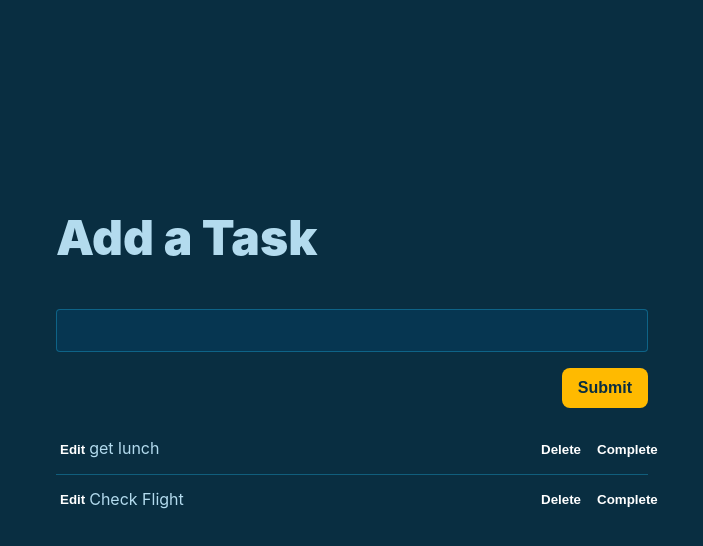
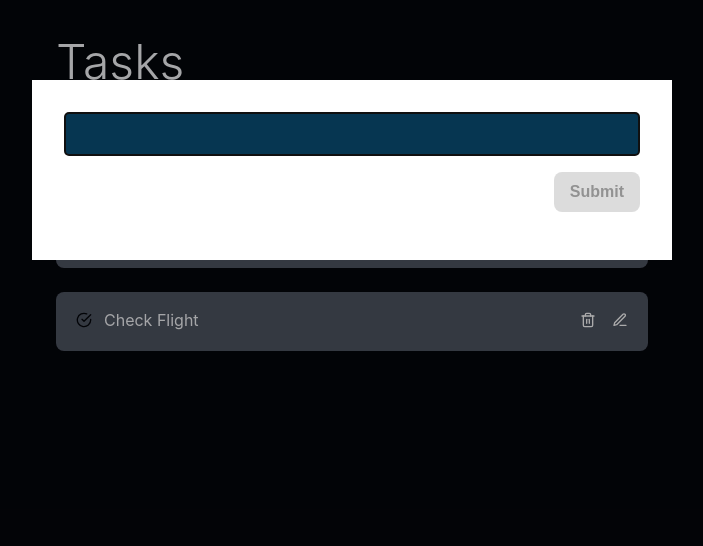
Before and after one commit to charliewilco/basic-react-todo-list, a React (Create React App) app: page / in a window 1280 px wide. Shown: the top 546 px of the page, without its empty margins (288-991 px from the left). Built offline with nearby package versions, Linux system fonts and the light colour scheme.

Commit message:
Using reducer over state

```diff
--- a/src/edit-item.tsx
+++ /dev/null
@@ -1,28 +0,0 @@
-import * as React from "react";
-import { TodoItem } from "./list-view";
-
-interface EditProps {
-  item: TodoItem;
-  onUpdate: (t: TodoItem) => void;
-  onDone: () => void;
-}
-
-export const EditItem: React.FC<EditProps> = function(props) {
-  const [value, setValue] = React.useState(props.item.task);
-  const handleChange = (event: React.ChangeEvent<HTMLInputElement>) => {
-    setValue(event.target.value);
-  };
-
-  const handleSubmit = (event: React.FormEvent) => {
-    event.preventDefault();
-    props.onUpdate({ ...props.item, task: value });
-    props.onDone();
-  };
-
-  return (
-    <form className="InlineForm" onSubmit={handleSubmit}>
-      <input className="InlineInput" value={value} onChange={handleChange} />
-      <button type="submit">Submit</button>
-    </form>
-  );
-};
--- a/src/index.css
+++ b/src/index.css
@@ -1,27 +1,27 @@
 body {
   margin: 0;
   padding: 0;
-  font-family: -apple-system, BlinkMacSystemFont, "Segoe UI", "Roboto", "Oxygen",
-    "Ubuntu", "Cantarell", "Fira Sans", "Droid Sans", "Helvetica Neue",
+  font-family: -apple-system, BlinkMacSystemFont, 'Segoe UI', 'Roboto', 'Oxygen',
+    'Ubuntu', 'Cantarell', 'Fira Sans', 'Droid Sans', 'Helvetica Neue',
     sans-serif;
   -webkit-font-smoothing: antialiased;
   -moz-osx-font-smoothing: grayscale;
 }
 
 code {
-  font-family: source-code-pro, Menlo, Monaco, Consolas, "Courier New",
+  font-family: source-code-pro, Menlo, Monaco, Consolas, 'Courier New',
     monospace;
 }
 
 h1 {
-  font-weight: 900;
+  font-weight: 300;
   font-size: 300%;
   margin-bottom: 32px;
 }
 
 :root {
   --w: 60rem;
-  --ss: system-ui, "Avenir Next", "Segoe UI", "PT Sans", sans-serif;
+  --ss: system-ui, 'Avenir Next', 'Segoe UI', 'PT Sans', sans-serif;
   --yellow: #ffba00;
 }
 
@@ -33,14 +33,14 @@ h1 {
 
 html {
   box-sizing: border-box;
-  background: #092e41;
+  background: #04060b;
   font: 400 100%/1.6 var(--ss);
-  color: #b3dbee;
+  color: #f7f8fb;
   -webkit-font-smoothing: antialiased;
 }
 
 .Container {
-  margin: 12rem auto 1rem;
+  margin: 1rem auto 1rem;
   padding: 8px;
   max-width: 38rem;
 }
@@ -89,6 +89,11 @@ html {
   background: #e29c00;
 }
 
+.Button:disabled {
+  filter: grayscale(1);
+  opacity: 0.5;
+}
+
 .List {
   list-style: none inside;
 }
@@ -97,20 +102,16 @@ html {
   padding: 12px 0;
 }
 
-.ListItem:not(:last-of-type) {
-  border-bottom: 1px solid rgba(30, 184, 235, 0.35);
-}
-
 .strike {
   text-decoration: line-through;
 }
 
 .InlineContent {
-  width: calc(100% - 18.75% - 20px);
+  width: 100%;
 }
 
 .InlineActions {
-  width: 18.75%;
+  justify-content: flex-end;
   display: flex;
 }
 .InlineForm {
@@ -141,5 +142,30 @@ html {
 }
 
 .Todo {
+  background: #4e5562;
+  border-radius: 8px;
+  padding: 16px;
   display: flex;
 }
+
+.Filters {
+  margin-bottom: 32px;
+  display: flex;
+  align-items: center;
+}
+
+.FilterButton {
+  appearance: none;
+  padding: 8px;
+  background: #4e5562;
+  color: inherit;
+  border: 0;
+  border-radius: 8px;
+  margin-right: 16px;
+  font-weight: 700;
+  font-size: 14px;
+}
+
+.FilterButton.active {
+  background: #db6043;
+}
--- a/src/index.tsx
+++ b/src/index.tsx
@@ -1,16 +1,16 @@
-import React from "react";
-import ReactDOM from "react-dom";
-import { ListView, INITIAL_LIST } from "./list-view";
-import "./index.css";
+import React from 'react';
+import ReactDOM from 'react-dom';
+import {ListView} from './list-view';
+import './index.css';
 
-import * as serviceWorker from "./serviceWorker";
+import * as serviceWorker from './serviceWorker';
 
 ReactDOM.render(
   <div className="Container">
-    <h1>Add a Task</h1>
-    <ListView initialTasks={INITIAL_LIST} />
+    <h1>Tasks</h1>
+    <ListView />
   </div>,
-  document.getElementById("root")
+  document.getElementById('root'),
 );
 
 // If you want your app to work offline and load faster, you can change
--- /dev/null
+++ b/src/list-item.tsx
@@ -0,0 +1,89 @@
+import * as React from 'react';
+import {TodoItem} from './reducer';
+import {FiEdit3, FiCheckCircle, FiTrash2} from 'react-icons/fi';
+
+interface IListItemProps {
+  todo: TodoItem;
+  onCompleted(id: string): void;
+  onUndo(id: string): void;
+  onUpdate(id: string, task: string): void;
+  onEdit(id: string): void;
+  onRemove(id: string): void;
+}
+
+interface EditProps {
+  item: TodoItem;
+  onUpdate: (id: string, task: string) => void;
+}
+
+export const EditItem: React.FC<EditProps> = function(props) {
+  const [value, setValue] = React.useState<string>(props.item.task);
+  const handleChange = (event: React.ChangeEvent<HTMLInputElement>) => {
+    setValue(event.target.value);
+  };
+
+  const handleSubmit = (event: React.FormEvent) => {
+    event.preventDefault();
+    props.onUpdate(props.item.id, value);
+  };
+
+  return (
+    <form className="InlineForm" onSubmit={handleSubmit}>
+      <input className="InlineInput" value={value} onChange={handleChange} />
+      <button type="submit">Submit</button>
+    </form>
+  );
+};
+
+export default function ListItem(props: IListItemProps) {
+  return (
+    <li className="ListItem">
+      <div className="Todo">
+            <button
+              className="ActionButton"
+              onClick={() =>
+                props.todo.completed
+                  ? props.onUndo(props.todo.id)
+                  : props.onCompleted(props.todo.id)
+              }>
+                <FiCheckCircle size={16} color={props.todo.completed ? "#9de4b5" : '#04060b' } />
+            </button>
+
+        <div
+          style={{
+            display: 'flex',
+            width: '100%',
+            justifyContent: 'space-between',
+              marginLeft: 8
+          }}>
+          <div className="InlineContent">
+            {props.todo.editing ? (
+              <EditItem item={props.todo} onUpdate={props.onUpdate} />
+            ) : props.todo.completed ? (
+              <span>
+                <b style={{ color: "#9de4b5" }}>Completed!</b>{' '}
+                <span className="strike">{props.todo.task}</span>
+              </span>
+            ) : (
+              <span>{props.todo.task}</span>
+            )}
+          </div>
+
+          <div className="InlineActions">
+            <button
+              className="ActionButton"
+              onClick={() => props.onRemove(props.todo.id)}>
+              <FiTrash2 size={16} />
+            </button>
+        <button
+          className="ActionButton"
+          disabled={props.todo.completed}
+          onClick={() => props.onEdit(props.todo.id)}>
+          <FiEdit3 size={16} />
+        </button>
+          </div>
+        </div>
+      </div>
+    </li>
+  );
+}
--- a/src/list-view.tsx
+++ b/src/list-view.tsx
@@ -1,122 +1,131 @@
-import * as React from "react";
-import uuid from "uuid";
-import { Toggle } from "./toggle";
-import { EditItem } from "./edit-item";
-import { add, update, remove } from "./utils";
+import * as React from 'react';
+import { Dialog } from "@reach/dialog";
+import "@reach/dialog/styles.css";
+import { FiFilter } from 'react-icons/fi';
+import ListItem from './list-item';
+import TodoForm from './todo-form';
+import {
+  Action,
+  TodoActions,
+  reducer,
+  INITIAL_LIST,
+  Filters,
+  TodoItem,
+} from './reducer';
 
-export interface TodoItem {
-  completed: boolean;
-  id: string;
-  task: string;
+interface IListProps {
+  todos: TodoItem[];
+  dispatch: React.Dispatch<Action>;
 }
 
-export const INITIAL_LIST: TodoItem[] = [
-  {
-    id: uuid(),
-    completed: false,
-    task: "get lunch"
-  },
-  {
-    id: uuid(),
-    completed: false,
-    task: "Check Flight"
-  }
-];
-
-interface ListViewProps {
-  initialTasks: TodoItem[];
+function List(props: IListProps) {
+  return (
+    <ul className="List">
+      {props.todos.length > 0 ? (
+        props.todos.map(t => (
+          <ListItem
+            key={t.id}
+            todo={t}
+            onEdit={id => props.dispatch({type: TodoActions.EDIT_TODO, id})}
+            onRemove={id => props.dispatch({type: TodoActions.REMOVE_TODO, id})}
+            onUpdate={(id, task) =>
+              props.dispatch({type: TodoActions.UPDATE_TODO, id, payload: task})
+            }
+            onUndo={id =>
+              props.dispatch({type: TodoActions.MARK_AS_NOT_COMPLETED, id})
+            }
+            onCompleted={id =>
+              props.dispatch({type: TodoActions.MARK_AS_COMPLETED, id})
+            }
+          />
+        ))
+      ) : (
+        <div>
+          <h2>Nothing to see here!</h2>
+        </div>
+      )}
+    </ul>
+  );
 }
 
-export const ListView: React.FC<ListViewProps> = function(props) {
-  const [tasks, setTasks] = React.useState(props.initialTasks || []);
-  const [value, setValue] = React.useState("");
+interface IFilterButtonProps {
+  filters: Filters[];
+  current: Filters;
+  onUpdateFilter(f: Filters): void;
+}
 
-  const handleChange = (event: React.ChangeEvent<HTMLInputElement>) => {
-    setValue(event.target.value);
-  };
+function FilterButtons(props: IFilterButtonProps) {
+  return (
+    <nav className="Filters">
+      <FiFilter />
+        <ul style={{ listStyle: "none inside", margin: 0, marginLeft: 16, padding: 0}}>
 
-  const handleSubmit = (event: React.FormEvent) => {
-    event.preventDefault();
 
-    setTasks(add({ task: value, id: uuid(), completed: false }, tasks));
 
-    setValue("");
-  };
+      {props.filters.map(f => (
+          <li key={f} style={{ display: "inline-block" }}>
+        <button
+          className={['FilterButton', props.current === f && 'active']
+            .filter(Boolean)
+            .join(' ')}
+          onClick={() => props.onUpdateFilter(f)}>
+          {f}
+        </button>
+          </li>
+      ))}
+          </ul>
+    </nav>
+  );
+}
 
-  const handleRemove = (task: TodoItem) => {
-    setTasks(remove(task, tasks));
-  };
+export const ListView: React.FC = function() {
+  const [state, dispatch] = React.useReducer(reducer, {
+    currentFilter: 'All',
+    todos: INITIAL_LIST,
+  });
 
-  const handleUpdate = (task: TodoItem) => {
-    setTasks(update(task, tasks));
-  };
+  const completed = React.useMemo(
+    () => state.todos.filter(todo => todo.completed),
+    [state],
+  );
+  const incompleted = React.useMemo(
+    () => state.todos.filter(todo => !todo.completed),
+    [state],
+  );
 
-  const markAsComplete = (task: TodoItem) => {
-    setTasks(update({ ...task, completed: !task.completed }, tasks));
-  };
+  function updateFilter(f: Filters) {
+    dispatch({type: TodoActions.CHANGE_FILTER, payload: f});
+  }
 
   return (
     <>
-      <form className="Form" onSubmit={handleSubmit}>
-        <input className="Input" value={value} onChange={handleChange} />
-        <div className="Tray">
-          <button className="Button" type="submit">
-            Submit
-          </button>
-        </div>
-      </form>
-      <ul className="List">
-        {tasks.length > 0 &&
-          tasks.map(t => (
-            <li key={t.id} className="ListItem">
-              <Toggle>
-                {({ open, onToggle }) => (
-                  <div className="Todo">
-                    <button
-                      className="ActionButton"
-                      disabled={t.completed}
-                      onClick={onToggle}
-                    >
-                      Edit
-                    </button>
 
-                    <div className="InlineContent">
-                      {open ? (
-                        <EditItem
-                          item={t}
-                          onUpdate={handleUpdate}
-                          onDone={onToggle}
-                        />
-                      ) : t.completed ? (
-                        <span>
-                          <b>Completed!</b>{" "}
-                          <span className="strike">{t.task}</span>
-                        </span>
-                      ) : (
-                        <span>{t.task}</span>
-                      )}
-                    </div>
+      <FilterButtons
+        current={state.currentFilter}
+        filters={['All', 'Completed', 'Todo']}
+        onUpdateFilter={updateFilter}
+      />
 
-                    <div className="InlineActions">
-                      <button
-                        className="ActionButton"
-                        onClick={() => handleRemove(t)}
-                      >
-                        Delete
-                      </button>
-                      <button
-                        className="ActionButton"
-                        onClick={() => markAsComplete(t)}
-                      >
-                        {t.completed ? "Undo" : "Complete"}
-                      </button>
-                    </div>
-                  </div>
-                )}
-              </Toggle>
-            </li>
-          ))}
-      </ul>
+      <List
+        dispatch={dispatch}
+        todos={
+          state.currentFilter === 'All'
+            ? state.todos
+            : state.currentFilter === 'Completed'
+            ? completed
+            : incompleted
+        }
+      />
+
+    <Dialog isOpen={true}>
+      <TodoForm
+        onSubmit={value =>
+          dispatch({type: TodoActions.ADD_TODO, payload: value})
+        }
+      />
+
+
+    </Dialog>
     </>
   );
 };
--- /dev/null
+++ b/src/reducer.ts
@@ -0,0 +1,160 @@
+import * as React from 'react';
+import uuid from 'uuid/v4';
+
+export interface TodoItem {
+  completed: boolean;
+  id: string;
+  task: string;
+  editing: boolean;
+}
+
+export type Filters = 'All' | 'Completed' | 'Todo';
+
+interface ITodoListState {
+  todos: TodoItem[];
+  currentFilter: Filters;
+}
+
+export enum TodoActions {
+  ADD_TODO = 'ADD_TODO',
+  EDIT_TODO = 'EDIT_TODO',
+  UPDATE_TODO = 'UPDATE_TODO',
+  REMOVE_TODO = 'REMOVE_TODO',
+  MARK_AS_COMPLETED = 'MARK_AS_COMPLETED',
+  MARK_AS_NOT_COMPLETED = 'MARK_AS_NOT_COMPLETED',
+  CHANGE_FILTER = 'FILTER',
+}
+
+export const INITIAL_LIST: TodoItem[] = [
+  {
+    id: uuid(),
+    completed: false,
+    task: 'get lunch',
+    editing: false,
+  },
+  {
+    id: uuid(),
+    completed: false,
+    task: 'Check Flight',
+    editing: false,
+  },
+];
+
+export type Action =
+  | {
+      type: TodoActions.ADD_TODO;
+      payload: string;
+    }
+  | {
+      type: TodoActions.UPDATE_TODO;
+      id: string;
+      payload: string;
+    }
+  | {
+      type: TodoActions.CHANGE_FILTER;
+      payload: Filters;
+    }
+  | {
+      type:
+        | TodoActions.EDIT_TODO
+        | TodoActions.REMOVE_TODO
+        | TodoActions.MARK_AS_COMPLETED
+        | TodoActions.MARK_AS_NOT_COMPLETED;
+      id: string;
+    };
+
+export const reducer: React.Reducer<ITodoListState, Action> = (
+  state: ITodoListState,
+  action: Action,
+): ITodoListState => {
+  switch (action.type) {
+    case TodoActions.ADD_TODO: {
+      if (action.payload.length > 0) {
+        return {
+          ...state,
+          todos: [
+            {
+              task: action.payload,
+              id: uuid(),
+              completed: false,
+              editing: false,
+            },
+            ...state.todos,
+          ],
+        };
+      }
+      return state;
+    }
+    case TodoActions.UPDATE_TODO: {
+      const todos = state.todos.map(t =>
+        t.id !== action.id ? t : {...t, editing: false, task: action.payload},
+      );
+
+      return {
+        ...state,
+        todos,
+      };
+    }
+    case TodoActions.REMOVE_TODO: {
+      const todos = state.todos.filter(t => t.id !== action.id && t);
+
+      return {
+        ...state,
+        todos,
+      };
+    }
+    case TodoActions.EDIT_TODO: {
+      const todos = state.todos.map(t =>
+        t.id !== action.id
+          ? t
+          : {
+              ...t,
+              editing: true,
+            },
+      );
+
+      return {
+        ...state,
+        todos,
+      };
+    }
+    case TodoActions.MARK_AS_NOT_COMPLETED: {
+      const todos = state.todos.map(t =>
+        t.id !== action.id
+          ? t
+          : {
+              ...t,
+              completed: false,
+            },
+      );
+
+      return {
+        ...state,
+        todos,
+      };
+    }
+    case TodoActions.MARK_AS_COMPLETED: {
+      const todos = state.todos.map(t =>
+        t.id !== action.id
+          ? t
+          : {
+              ...t,
+              completed: true,
+            },
+      );
+
+      return {
+        ...state,
+        todos,
+      };
+    }
+    case TodoActions.CHANGE_FILTER: {
+      return {
+        ...state,
+        currentFilter: action.payload,
+      };
+    }
+    default:
+      throw new Error('Must specify Action Type');
+  }
+};
--- /dev/null
+++ b/src/todo-form.tsx
@@ -0,0 +1,31 @@
+import * as React from 'react';
+
+interface ITodoForm {
+  onSubmit(value: string): void;
+}
+
+export default function TodoForm(props: ITodoForm) {
+  const [value, setValue] = React.useState('');
+  const handleChange = (event: React.ChangeEvent<HTMLInputElement>) => {
+    setValue(event.target.value);
+  };
+
+  const handleSubmit = (event: React.FormEvent) => {
+    event.preventDefault();
+
+    props.onSubmit(value);
+
+    setValue('');
+  };
+
+  return (
+    <form className="Form" onSubmit={handleSubmit}>
+      <input className="Input" value={value} onChange={handleChange} />
+      <div className="Tray">
+        <button className="Button" type="submit" disabled={value.length === 0}>
+          Submit
+        </button>
+      </div>
+    </form>
+  );
+}
--- a/src/utils.ts
+++ /dev/null
@@ -1,17 +0,0 @@
-import { TodoItem } from "./list-view";
-
-export function add<T extends TodoItem>(item: T, items: T[]): T[] {
-  if (item) {
-    return [item, ...items];
-  } else {
-    return items;
-  }
-}
-
-export function remove<T extends TodoItem>(removed: T, items: T[]): T[] {
-  return items.filter((item: T) => item.id !== removed.id && item);
-}
-
-export function update<T extends TodoItem>(updated: T, items: T[]): T[] {
-  return items.map(item => (item.id !== updated.id ? item : updated));
-}
```
Also changed, not shown: package.json (+13 -11 lines), 1 other file (tests, documents, lock files or other folders).
